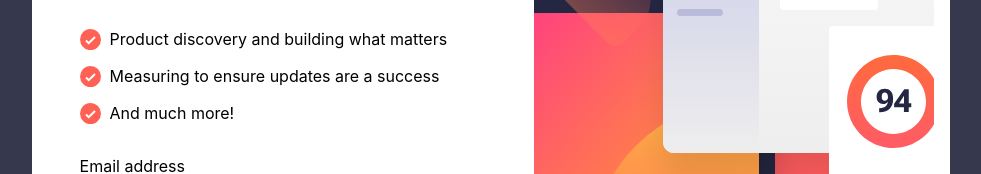
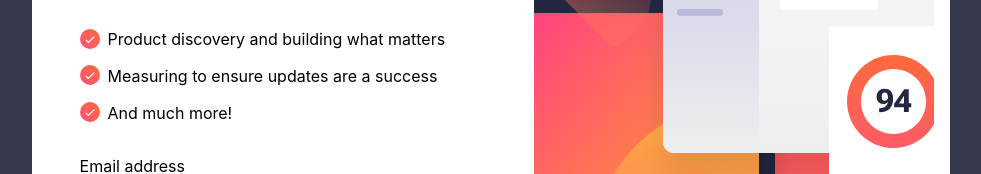
Before and after one commit to PeterSamuel2001/Newsletter-Signup, a plain HTML site: page index.html in a window 1280 px wide. Shown: the part 305-479 px from the top of the page, without its empty margins (149-1130 px from the left). Drawn offline with Linux system fonts and the light colour scheme.

Commit message:
Add files via upload

```diff
--- a/style.css
+++ b/style.css
@@ -113,9 +113,20 @@ li {
 
     .left ul li {
         margin: 2vh 0vw;
-        background: url(/assets/images/icon-list.svg) no-repeat 0px 0px transparent;
-        padding-left: 30px;
     }
+
+    ul li:before {
+        content: '';
+        display: inline-block;
+        height: 1.25rem;
+        width: 1.25rem;
+        vertical-align: middle;
+        background-image: url(assets/images/icon-success.svg);
+        background-size: contain;
+        margin-right: 0.5rem;
+        margin-top: -0.6vh;
+    }
+
 
     .right .mobile-image {
         display: none;
```
